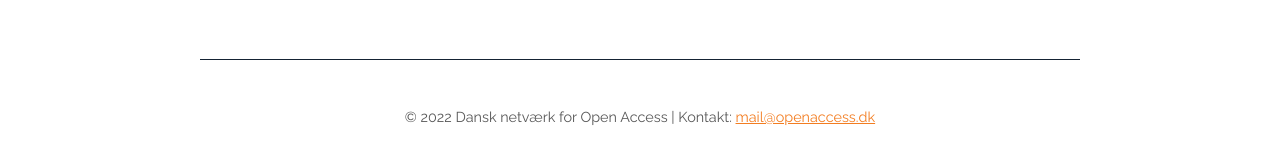
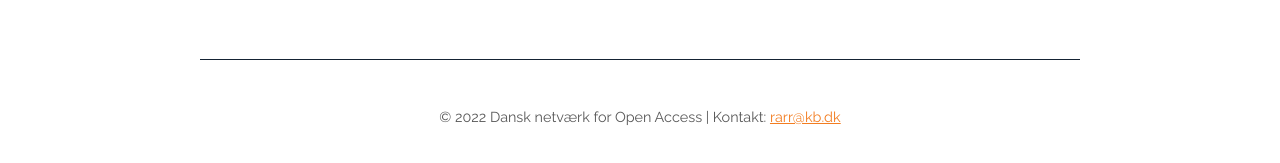
Before and after one commit to openaccess-dk/openaccess-dk.github.io, a Jekyll site: the page built from index.md, in a window 1280 px wide. Shown: the part 946-1109 px from the top of the page. Built offline with Jekyll 4.4.1, drawn with Linux system fonts in a browser that asks for light colours.

Commit message:
Update default.html

```diff
--- a/_layouts/default.html
+++ b/_layouts/default.html
@@ -24,7 +24,7 @@
   </main>
 
   <footer>
-    <p>&copy; 2022 Dansk netværk for Open Access | Kontakt: <a href="mailto:mail@openaccess.dk">mail@openaccess.dk</a></p>
+    <p>&copy; 2022 Dansk netværk for Open Access | Kontakt: <a href="mailto:rarr@kb.dk">rarr@kb.dk</a></p>
   </footer>
 
 </body>
```
